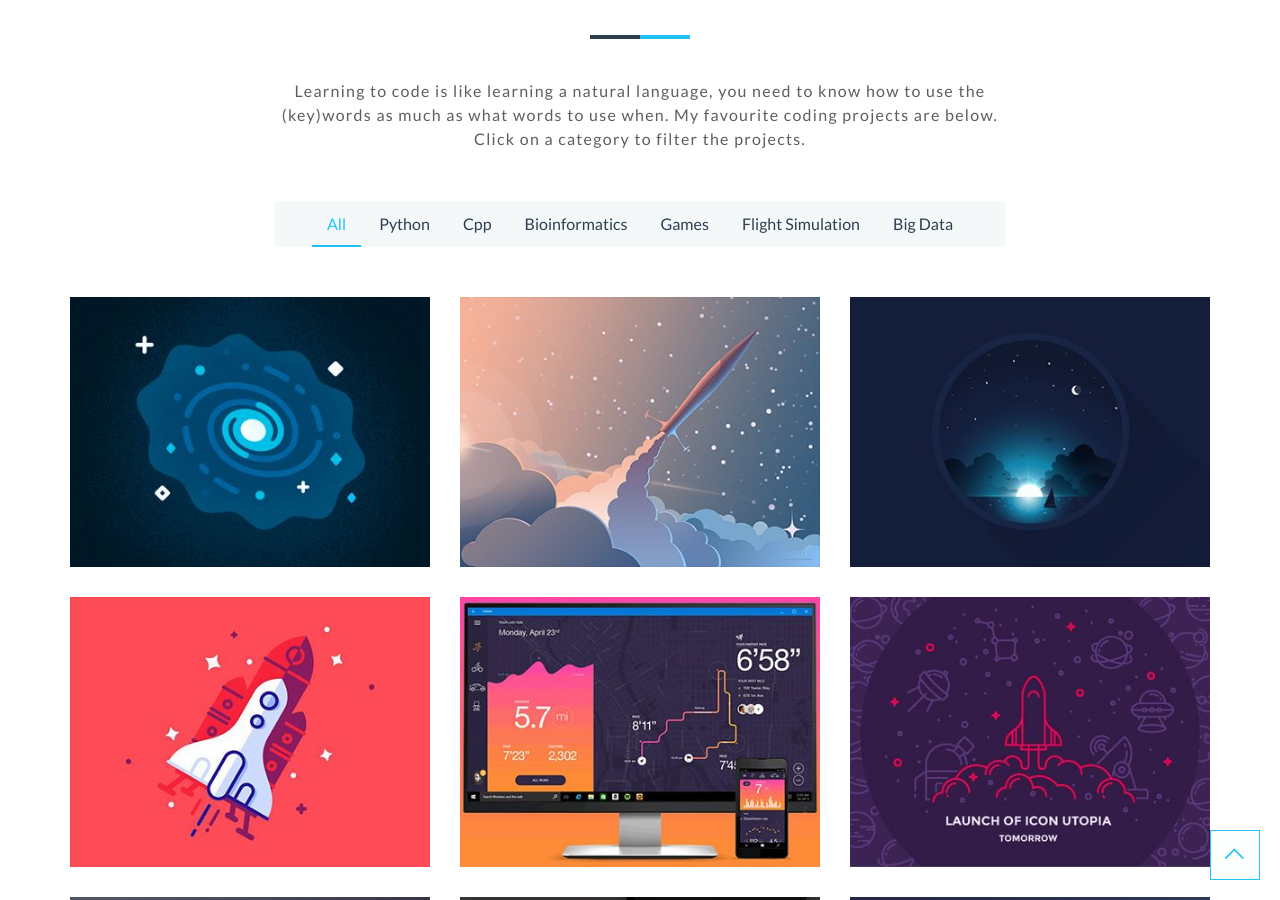
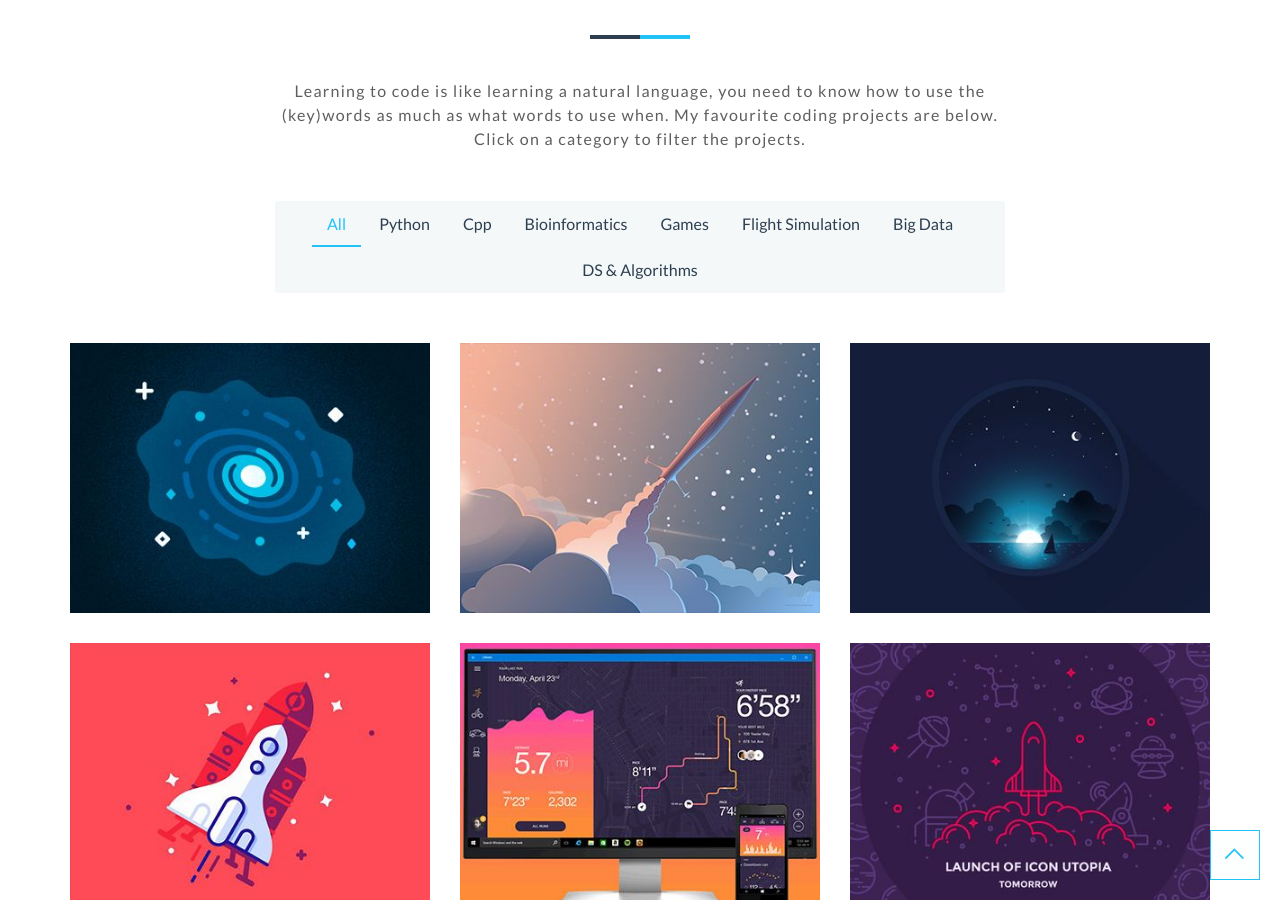
Before and after one commit to Gamernaut/gamernaut.github.io, a Jekyll site: the page built from index.html, in a window 1280 px wide and 900 px high, scrolled down 1659 px. Built offline with Jekyll 4.4.1, drawn with Linux system fonts in a browser that asks for light colours; nearby versions of some CDN libraries.

Commit message:
Update _config.yml

```diff
--- a/_config.yml
+++ b/_config.yml
@@ -93,18 +93,18 @@ portfolio-description: Learning to code is like learning a natural language, you
 #
 # Portfolio Grid
 #
-portfolio-categories: [Python, Cpp, Bioinformatics, Games, Flight Simulation, Big Data]
+portfolio-categories: [Python, Cpp, Bioinformatics, Games, Flight Simulation, Big Data, DS & Algorithms]
 portfolio:
 
 # Portfolio Item
 - title: R<span class="thin">egulon</span>
-  categories: [Python, Bioinformatics]
+  categories: [Python, Bioinformatics, DS & Algorithms]
   image: img-01.jpg
   url: 'https://github.com/Gamernaut/Regulon'
 
 # Portfolio Item
 - title: B<span class="thin">MS</span> Shortest Distance
-  categories: [Flight Simulation, Python]
+  categories: [Flight Simulation, Python, DS & Algorithms]
   image: img-02.jpg
   url: 'https://github.com/Gamernaut/BMS_Visit_all_Airfields'
 
```
